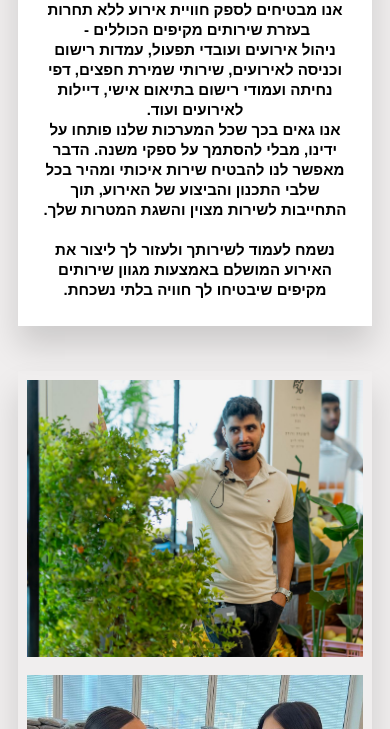
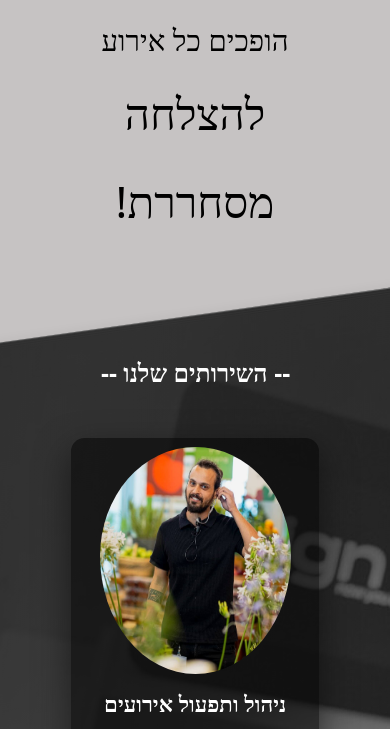
Before and after one commit to Irit-Holdarov/Sign-in-website, a website built with Vite: page index.html in a window 390 px wide. Shown: the part 828-1557 px from the top of the page. Built offline with nearby package versions, Linux system fonts and the light colour scheme.

Commit message:
change about section

```diff
--- a/index.html
+++ b/index.html
@@ -13,6 +13,12 @@
 <body>
   <header class="header">
 
+    <div class="header__info">
+      <a href="#">
+        <img src="./img/signin-logo/signin-logo-clear.png" alt="signin-logo" class="header__logo" />
+      </a>
+    </div>
+
     <nav class="header__navigate">
       <ul class="nav__list">
         <li class="btn nav__item"><a href="#about">אודות</a></li>
@@ -22,11 +28,6 @@
       </ul>
     </nav>
 
-    <div class="header__info">
-      <a href="#">
-        <img src="./img/signin-logo/signin-logo-clear.png" alt="signin-logo" class="header__logo" />
-      </a>
-    </div>
   </header>
 
   <main class="main-content">
@@ -45,20 +46,12 @@
 
     <section class="about" id="about">
 
-      <div class="about__content">
-
-
-        <div class="about__imgs">
-          <img src="img/img-about/img-about1.jpeg" alt="Photo 1" class="about__imgs__photo about__imgs__photo--p1" />
-          <img src="img/img-about/img-about2.jpeg" alt="Photo 2" class="about__imgs__photo about__imgs__photo--p2" />
-        </div>
-
-
-        <div class="about__text" dir="rtl">
-          <h2 class="about__text__title">
-            ברוכים הבאים לחברת Signin!
-          </h2>
-          <div class="about__text__content">
+      <div class="about__text" dir="rtl">
+        <h1 class="about__text-title">קצר ולעניין:</h1>
+        <h4 class="about__text-subtitle">הופכים כל אירוע</h4>
+        <h2 class="about__text-highlight">להצלחה מסחררת!</h2>
+      </div>
+      <!-- <div class="about__text__content">
             SignIn מתמחה במתן פתרונות מותאמים אישית לכל סוגי האירועים, עם דגש על שירותי דיילות ותפעול אירועים
             ברמה
             הגבוהה
@@ -71,10 +64,11 @@
             <br />
             נשמח לעמוד לשירותך ולעזור לך ליצור את האירוע המושלם באמצעות מגוון שירותים מקיפים שיבטיחו לך חוויה בלתי
             נשכחת.
-          </div>
 
-        </div>
-      </div>
+          </div> -->
+
+      <!-- </div> -->
+
     </section>
 
     <section class="services" dir="rtl" id="services">
--- a/js/service.js
+++ b/js/service.js
@@ -48,12 +48,12 @@ const servicesData = [
     offerings: [
       {
         title: "תכנון והקמה בהתאמה אישית",
-        text: "אנו מתכננים עמדות רישום בהתאם לצרכים של כל אירוע, כולל עיצוב למיתוג האירוע, שלטי הכוונה ברורים ופריסה לוגיסטית נוחה שמייעלת את חוויית הכניסה לאורחים.",
+        text: "אנחנו מספקים את כל הציוד הדרוש להקמה מלאה של עמדות הרישום כולל תשתיות וציוד טכנולוגי, כך שתהליך הרישום יהיה חלק ויעיל לכל אורח.",
         img: "img/services_imgs/registration_positions/icon1.png",
       },
       {
         title: "רישום באמצעות QR",
-        text: "פתרון מתקדם המאפשר לאורחים להירשם מראש ולקבל גישה מהירה לאירוע. כך אנו משפרים את חוויית המשתמש ומקצרים את זמן ההמתנה בכניסה.",
+        text: "עמדות סריקת הברקודים שלנו מבטיחות זרימה חלקה ומהירה בכניסת האורחים, ומספקות פתרון טכנולוגי מתקדם שיבטיח אירוע חלק ונטול עיכובים.",
         img: "img/services_imgs/registration_positions/icon2.png",
       },
       {
@@ -137,7 +137,7 @@ const servicesData = [
     ],
     benefits: [
       { title: "בטיחות ונוחות", text: "אנו שמים דגש על שמירה קפדנית ובטוחה של חפצים, מה שמאפשר למשתתפים להתרכז באירוע ולהשאיר את הדאגות בצד." },
-      { title: "יעילות וזמינות", text: "תהליך קבלה והחזרת חפצים מסודר ומהיר, המבטיח חוויית אירוע נעימה ונטולת דאגות, עם זמינות מלאה של צוות השמירה." },
+      { title: "יעילות וזמינות", text: "תהליך קבלה והחזרת חפצים מסודר ומהיר, המבטיח חוויית אירוע נעימה ונטולת דאגות, עם זמינות מלאה של הצוות." },
       { title: "פתרון מותאם אישית", text: "כל אירוע הוא ייחודי, ואנו מתאימים את השירות לצרכים המדויקים שלכם, כדי להבטיח שכל חפץ ישמר בצורה הטובה ביותר ושכל משתתף יהנה משקט נפשי." },
     ],
     summary: "אל תחכו! צרו קשר עוד היום ותנו לנו לדאוג לבטיחות החפצים שלכם, כך שהאירוע שלכם יוכל להתנהל בצורה חלקה ונטולת דאגות.",
--- a/js/services.js
+++ b/js/services.js
@@ -12,7 +12,7 @@ const servicesData = [
     img: "img/img-service/service-img2.jpeg",
     alt: "signin2",
     title: "עמדות רישום לאירועים",
-    text: "פתרון קל, מהיר ומסודר לרישום המשתתפים, תוך דגש על מקצועיות ויעילות לחוויית כניסה מהירה ונוחה.",
+    text: "פתרון קל, מהיר ומסודר לרישום המשתתפים, תוך דגש על מקצועיות ויעילות לחוויית כניסה מהירה ונוחה, עם טכנולוגיה מתקדמת שמבטיחה תהליך חלק ויעיל.",
     id: "registration-desk"
   },
   {
--- a/js/swiper-slide.js
+++ b/js/swiper-slide.js
@@ -3,7 +3,6 @@
 const images = [
   'img/signin-2.jpeg',
   'img/signin-20.jpeg',
-  'img/img-about/img-about3.jpeg',
   'img/signin-1.jpeg',
   'img/signin-3.jpeg',
   'img/signin-4.jpeg',
--- a/sass/abstracts/_variables.scss
+++ b/sass/abstracts/_variables.scss
@@ -6,7 +6,7 @@ $color-orange-red: #DD795B;
 $color-white: #fff;
 $color-black: #000;
 
-$color-footer: #5d5d5d;
+$color-footer: #6f6f6f;
 
 $color-gray-dark-header: #6d6a6a;
 
--- a/sass/base/_topography.scss
+++ b/sass/base/_topography.scss
@@ -1,5 +1,5 @@
 body {
-  background: #f0eeee;
+  background: #c6c3c3;
   font-family: "Rubik Doodle Shadow", system-ui;
   font-weight: 400;
   font-style: normal;
--- a/sass/components/_about.scss
+++ b/sass/components/_about.scss
@@ -1,155 +1,29 @@
 .about {
-  padding: 8rem 0;
-  margin-top: -10vh;
+  margin-top: -15vh;
   margin-bottom: 4vh;
-  font-family: "Assistant", sans-serif;
-
-  &__content {
-    display: grid;
-    grid-template-columns: 30% 70%;
-    grid-template-rows: auto;
-    gap: 3rem;
-    justify-content: center;
-    padding: 0 10rem;
-    align-items: stretch;
-  }
+  @include flex-center;
+  flex-direction: column;
 
   &__text {
-    box-shadow: 0px 20px 30px rgba($color-black, 0.15);
+
+    font-size: 3.3rem;
+    padding: 4rem 6rem;
     text-align: center;
-    background-color: $color-white;
-    padding: 4rem 6rem;
-    display: flex;
-    flex-direction: column;
-    justify-content: center;
-    height: 100%;
+    line-height: 2;
+    overflow: hidden;
 
-    &__title {
-      font-size: 3.3rem;
-      padding-bottom: 1rem;
+    &-title {
+      font-size: 8rem;
+      font-weight: 200;
     }
 
-    &__content {
-      font-family: sans-serif;
-      color: $color-black;
-      font-weight: bold;
-      line-height: 1.25rem;
-      font-size: 1rem;
+    &-subtitle {
+      font-weight: 200;
+    }
+
+    &-highlight {
+      font-weight: 200;
     }
   }
 
-  &__imgs {
-    box-shadow: 0px 20px 30px rgba($color-black, 0.15);
-    display: grid;
-    height: 100%;
-    align-self: stretch;
-
-    &__photo {
-      width: 100%;
-      height: 100%;
-      display: block;
-      object-fit: cover;
-      padding: 1rem;
-    }
-  }
 }
-
-@media screen and (max-width: 1450px) and (min-width:1050px) {
-  .about {
-    padding: 9.5rem 0 12.5rem;
-
-    &__text {
-      &__title {
-        font-size: 3.7rem;
-      }
-
-      &__content {
-        line-height: 2rem;
-        font-size: 1.5rem;
-      }
-    }
-  }
-}
-
-@media screen and (max-width: 1100px) {
-  .about {
-    padding: 8rem 0;
-
-    &__imgs {
-      display: flex;
-      align-items: center;
-      justify-content: space-between;
-
-      &__photo {
-        height: 35vh;
-      }
-    }
-
-    &__content {
-      display: flex;
-      flex-direction: column-reverse;
-      gap: 5rem;
-      padding: 0 12rem;
-    }
-
-    &__text {
-      padding: 3rem 2.5rem;
-
-      &__content {
-        line-height: 2.25rem;
-        font-size: 1.6rem;
-      }
-
-      &__title {
-        font-size: 3.3rem;
-      }
-    }
-  }
-}
-
-@media screen and (max-width: 1000px) {
-  .about {
-    &__imgs {
-      &__photo {
-        width: 50%;
-      }
-    }
-  }
-}
-
-@media screen and (max-width: 700px) {
-  .about {
-
-    &__content {
-      padding: 0 2rem;
-    }
-
-    &__text {
-      &__content {
-        font-size: 1.7rem;
-      }
-    }
-  }
-}
-
-@media screen and (max-width: 520px) {
-  .about {
-    &__imgs {
-      flex-direction: column;
-
-      &__photo {
-        width: 100%;
-      }
-    }
-  }
-}
-
-@media screen and (max-width: 400px) {
-  .about {
-    &__text {
-      &__title {
-        font-size: 3.3rem;
-      }
-    }
-  }
-}
--- a/sass/components/_services.scss
+++ b/sass/components/_services.scss
@@ -119,7 +119,7 @@
 @media screen and (max-width: 1250px) and (min-width: 900px) {
   .services {
     &__img {
-      width: 68%;
+      width: 65%;
       height: 32vh;
     }
 
@@ -176,7 +176,7 @@
 @media screen and (max-width: 900px) and (min-width: 700px) {
   .services {
     &__img {
-      height: 45vh;
+      height: 43vh;
     }
 
     &__text {
@@ -188,7 +188,7 @@
 @media screen and (max-width: 700px) and (min-width: 600px) {
   .services {
     &__img {
-      height: 40vh;
+      height: 38vh;
     }
 
     &__text {
--- a/sass/layout/_header.scss
+++ b/sass/layout/_header.scss
@@ -10,7 +10,7 @@
   justify-content: space-between;
   font-size: 1rem;
   white-space: nowrap;
-  background: linear-gradient(to right, $color-white, $color-white, $color-white, $color-gray-dark-header);
+  background: linear-gradient(to right, $color-gray-dark-header, $color-gray-dark-header, $color-white, $color-white, $color-white);
   transition: height 0.35s, background-color 0.35s, font-size 0.35s;
 
 
@@ -61,7 +61,7 @@
 
   .header {
     position: static;
-    background: linear-gradient(to right, $color-white, $color-white, $color-white, $color-gray-dark-header, $color-gray-dark-header);
+    background: linear-gradient(to right, $color-gray-dark-header, $color-gray-dark-header, $color-white, $color-white, $color-white);
     padding: 1rem 1.5rem;
     height: 7rem;
 
```
Also changed, not shown: service.html (+6 -5 lines), css/style.css, img/img-about/img-about1.jpeg (deleted), img/img-about/img-about2.jpeg (deleted), img/img-about/img-about3.jpeg (deleted).
